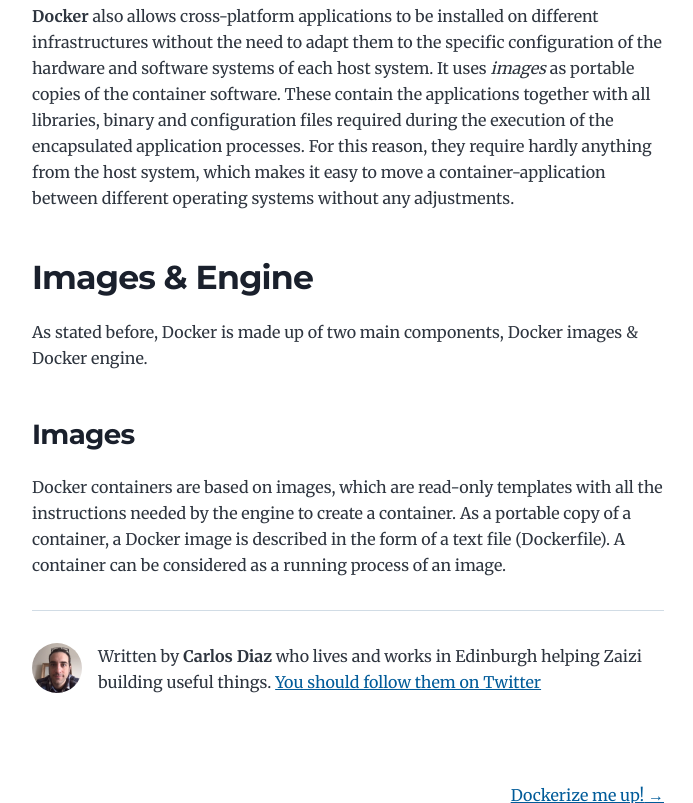
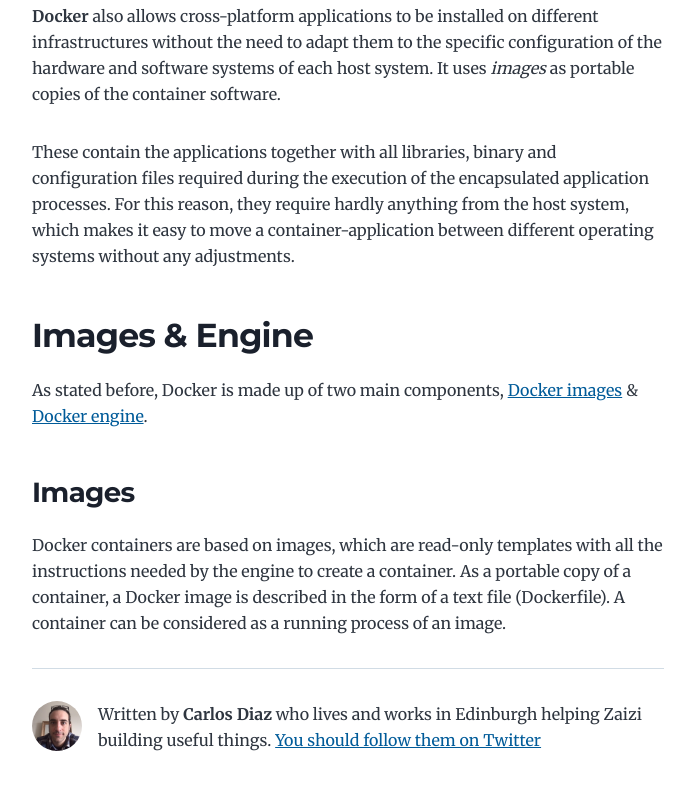
Before and after one commit to cadiza/personal-blog, a Gatsby site: page /what-is-docker/ in a window 1280 px wide. Shown: the part 1511-2314 px from the top of the page, without its empty margins (292-985 px from the left). Built offline with nearby package versions, Linux system fonts and the light colour scheme; Gatsby itself is replaced by a stand-in of ours.

Commit message:
docker post continue

```diff
--- a/content/blog/what-is-docker/index.md
+++ b/content/blog/what-is-docker/index.md
@@ -27,11 +27,13 @@
 
 ## Portable and highly scalable
 
-**Docker** also allows cross-platform applications to be installed on different infrastructures without the need to adapt them to the specific configuration of the hardware and software systems of each host system. It uses _images_ as portable copies of the container software. These contain the applications together with all libraries, binary and configuration files required during the execution of the encapsulated application processes. For this reason, they require hardly anything from the host system, which makes it easy to move a container-application between different operating systems without any adjustments.
+**Docker** also allows cross-platform applications to be installed on different infrastructures without the need to adapt them to the specific configuration of the hardware and software systems of each host system. It uses _images_ as portable copies of the container software.
+
+These contain the applications together with all libraries, binary and configuration files required during the execution of the encapsulated application processes. For this reason, they require hardly anything from the host system, which makes it easy to move a container-application between different operating systems without any adjustments.
 
 ## Images & Engine
 
-As stated before, Docker is made up of two main components, Docker images & Docker engine.
+As stated before, Docker is made up of two main components, [Docker images](https://docs.docker.com/engine/reference/commandline/image/) & [Docker engine](https://docs.docker.com/engine/).
 
 ### Images
 
```
